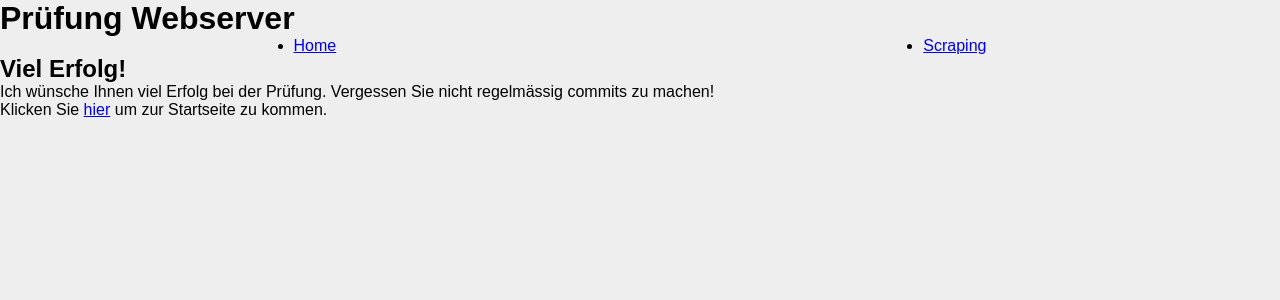
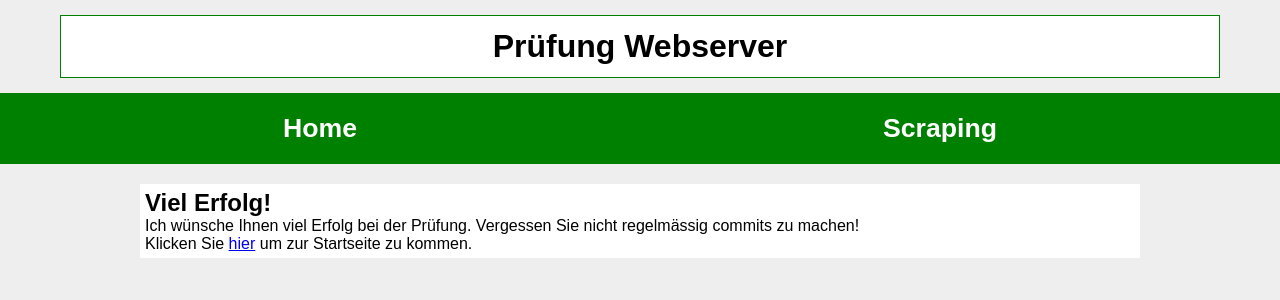
Before and after one commit to cedricgeissmann/pruefung-webserver-1mz, a Flask app: page / in a window 1280 px wide. Shown: the top 300 px of the page. Run offline with Flask 2, Linux system fonts and the light colour scheme.

Commit message:
Aufgabe 2 fertig.

```diff
--- a/static/main.css
+++ b/static/main.css
@@ -11,7 +11,41 @@ body {
 .navbar {
     display: flex;
     justify-content: space-around;
+    padding: 20px;
+    background-color: green
 }
+
+
+
+h1 {
+    text-align: center;
+    margin: 15px 60px;
+    background: white;
+    padding: 12px;
+    border: 1px solid green;
+}
+
+.nav-item {
+    list-style: none;
+}
+
+.nav-link {
+    font-size: 20pt;
+    color: white;
+    text-decoration: none;
+    font-weight: bold;
+}
+ #content {
+     margin-left: 140px;
+     margin-right: 140px;
+     padding: 5px;
+     margin-top: 20px;
+     background: white;
+
+ }
+
+
+
 
 /* Implementieren Sie Ihre Änderungen hier. Lassen Sie den Code oben so wie er
 * ist!!! */
```
